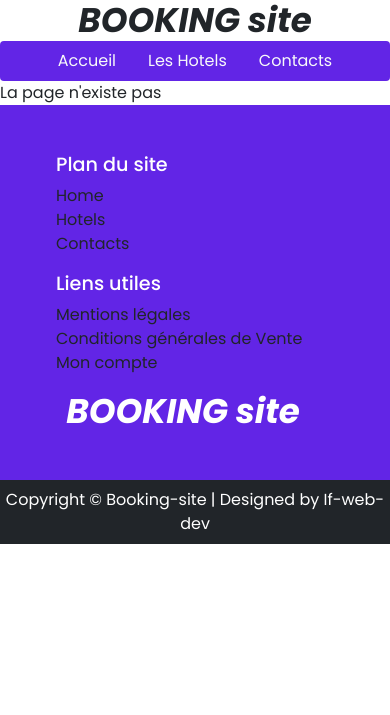
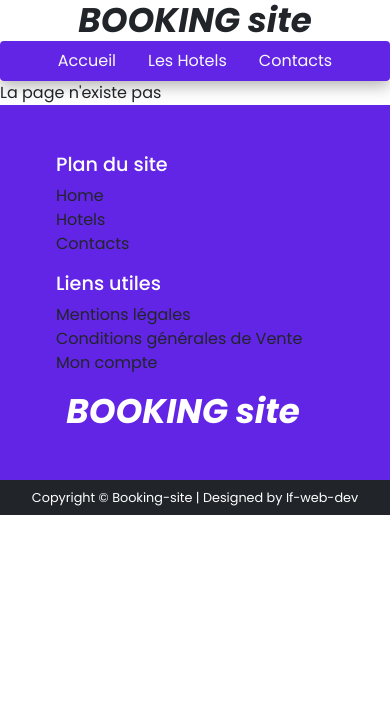
Before and after one commit to if-web-dev/booking-site-php-pdo-project, a PHP site: page /index.php?page=main in a window 390 px wide. Shown: the top 715 px of the page. Run offline with PHP 8.4, Linux system fonts and the light colour scheme.

Commit message:
css update

```diff
--- a/public/CSS/main.css
+++ b/public/CSS/main.css
@@ -16,6 +16,10 @@
 
 .container-fluid {
 	border: none !important;
+}
+
+header {
+	box-shadow: 0px 5px 15px rgba(0, 0, 0, 0.3);
 }
 
 .nav-item a:hover,
@@ -38,7 +42,7 @@
 }
 
 h3 {
-	font-weight:500;
+	font-weight: 500;
 }
 
 
@@ -190,7 +194,7 @@
 }
 
 .card-body a {
-	text-align:center!important;
+	text-align: center !important;
 }
 
 .btn {
@@ -224,6 +228,8 @@
 }
 
 
+
+
 @media only screen and (max-width: 1200px) {
 
 	.parallax {
@@ -235,7 +241,7 @@
 		text-align: center;
 	}
 
-	section:not(.hotel)  {
+	section:not(.hotel) {
 		max-width: 90%;
 	}
 
@@ -253,7 +259,7 @@
 		font-size: 35px;
 	}
 
-	section:not(.hotel)  {
+	section:not(.hotel) {
 		max-width: 90%;
 	}
 
@@ -262,6 +268,10 @@
 @media only screen and (max-width: 400px) {
 
 	section:nth-of-type(2n) article {
-		padding:0px;
+		padding: 0px;
+	}
+
+	.copyright {
+		font-size: 0.8rem;
 	}
 }
--- a/views/common/footer.view.php
+++ b/views/common/footer.view.php
@@ -37,7 +37,7 @@
 			<p class="display-4 m-0 text-center">BOOKING site</p>
 		</div>
 	</div>
-	<div class="bg-dark text-center">
+	<div class="bg-dark text-center copyright">
 		<p class="m-0 py-2">Copyright © Booking-site | Designed by If-web-dev</p>
 	</div>
 </footer>
```
